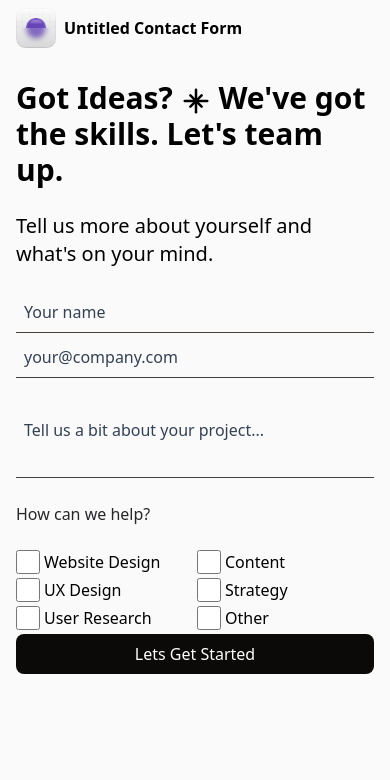
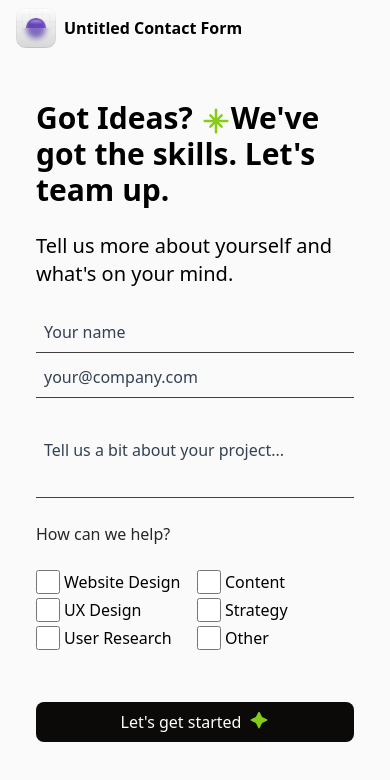
Before and after one commit to jyotidas4803/Untitled_UI, a React (Vite) app: page / in a window 390 px wide. Shown: the top 780 px of the page. Built offline with nearby package versions, Linux system fonts and the light colour scheme.

Commit message:
functionality to the checkboxes

```diff
--- a/src/components/Form.jsx
+++ b/src/components/Form.jsx
@@ -1,6 +1,7 @@
+import { TbFlareFilled } from "react-icons/tb";
 import Intro from "@/components/Intro";
+import { useState } from "react";
 
-function Form() {
 const services = [
   "Website Design",
   "Content",
@@ -9,11 +10,51 @@ function Form() {
   "User Research",
   "Other",
 ];
+function Form() {
+  const [formData, setFormData] = useState({
+    fullname: "",
+    email: "",
+    message: "",
+    services: [],
+  });
+
+const [selectedServices, setSelectedServices] = useState([]);
+const handleCheckbox = (value, checked) => {
+
+  setSelectedServices((prevState) => {
+    return checked ? [...prevState, value] : prevState.filter((item) => item !== value);
+  });
+};
+
+//   setSelectedServices((prevState) => {
+//     const updatedServices = [...prevState];
+//    updatedServices.push(value);
+//    return updatedServices;
+//   });
+// };
+
+  const handleSubmit = (e) => {
+    console.log(formData);
+    e.preventDefault();
+  };
+
+  const handleChange = (value, property) => {
+    setFormData({ ...formData, [property]: value });
+  };
+
+  // const handleCheckbox = (value, checked) => {
+  //   if (checked) {
+  //     console.log(`Theek hai mein ${value} ko add kar dunga`);
+  //     return;
+  //   }
+
+  //   console.log(`Theek hai mein ${value} ko remove kar dunga`);
+  // };
 
   return (
     <>
       <Intro />
-      <form className="flex flex-col gap-1">
+      <form className="flex flex-col gap-1" onSubmit={handleSubmit}>
         {/* Input */}
         <input
           type="text"
@@ -22,6 +63,8 @@ function Form() {
           placeholder="Your name"
           className="border-b border-stone-700 bg-zinc-50 p-2 placeholder-slate-700 md:bg-lime-400"
           required
+          value={formData.fullname}
+          onChange={(e) => handleChange(e.target.value, "fullname")}
         />
         <input
           type="email"
@@ -30,6 +73,10 @@ function Form() {
           placeholder="your@company.com"
           className="border-b border-stone-700 bg-zinc-50 p-2 placeholder-slate-700 md:bg-lime-400"
           required
+          value={formData.email}
+          onChange={(e) => handleChange(e.target.value, "email")}
+
+
         />
         <input
           type="text"
@@ -38,22 +85,38 @@ function Form() {
           placeholder="Tell us a bit about your project..."
           className="h-24 border-b border-stone-700 bg-zinc-50 p-2 placeholder-slate-700 md:bg-lime-400"
           required
+          value={formData.message}
+          onChange={(e) => handleChange(e.target.value, "message")}
         />
 
         <p className="my-5 text-zinc-800">How can we help?</p>
 
         {/* Checkbox */}
-        <section className="grid grid-cols-2 gap-1 md:max-w-96">
+        <section className="mb-12 grid grid-cols-2 gap-1 md:max-w-96">
           {services.map((service, idx) => {
             return (
-              <label key={service + idx} className="flex items-center gap-1 cursor-pointer">
-                <input type="checkbox" name={service} className="size-6 cursor-pointer checked:accent-lime-400 checked:accent-shadow-black" />
+              <label
+                key={service + idx}
+                className="flex cursor-pointer items-center gap-1"
+              >
+                <input
+                  type="checkbox"
+                  name={service}
+                  className="size-6"
+                  onChange={(e) => handleCheckbox(service, e.target.checked)}
+                />
                 {service}
               </label>
             );
           })}
         </section>
-        <button className="justify-center gap-2 bg-stone-950 rounded-lg p-2 text-white">Lets Get Started</button>
+        <button
+          type="submit"
+          className="flex justify-center gap-2 rounded-lg bg-stone-950 p-2 text-white"
+        >
+          Let's get started
+          <TbFlareFilled size={20} className="text-lime-500" />
+        </button>
       </form>
     </>
   );
--- a/src/components/Intro.jsx
+++ b/src/components/Intro.jsx
@@ -4,8 +4,9 @@ function Intro() {
   return (
     <>
       <h1 className="max-w-96 text-3xl font-semibold">
-        Got Ideas? <TbNorthStar className="inline-block" /> We've got the
-        skills. Let's team up.
+        Got Ideas?{" "}
+        <TbNorthStar className="inline-block text-lime-500 md:text-black" />
+        We've got the skills. Let's team up.
       </h1>
       <p className="my-6 text-xl">
         Tell us more about yourself and what's on your mind.
--- a/src/pages/Home.jsx
+++ b/src/pages/Home.jsx
@@ -11,7 +11,7 @@ function Home() {
         <div className="col-span-2 hidden md:block">
           <Aside />
         </div>
-        <div className="col-span-full md:bg-lime-400 rounded-lg md:col-span-6">
+        <div className="col-span-full rounded-lg p-5 md:col-span-6 md:bg-lime-400">
           <Form />
         </div>
       </div>
```
Lines whose indentation alone changed are shown as unchanged.
